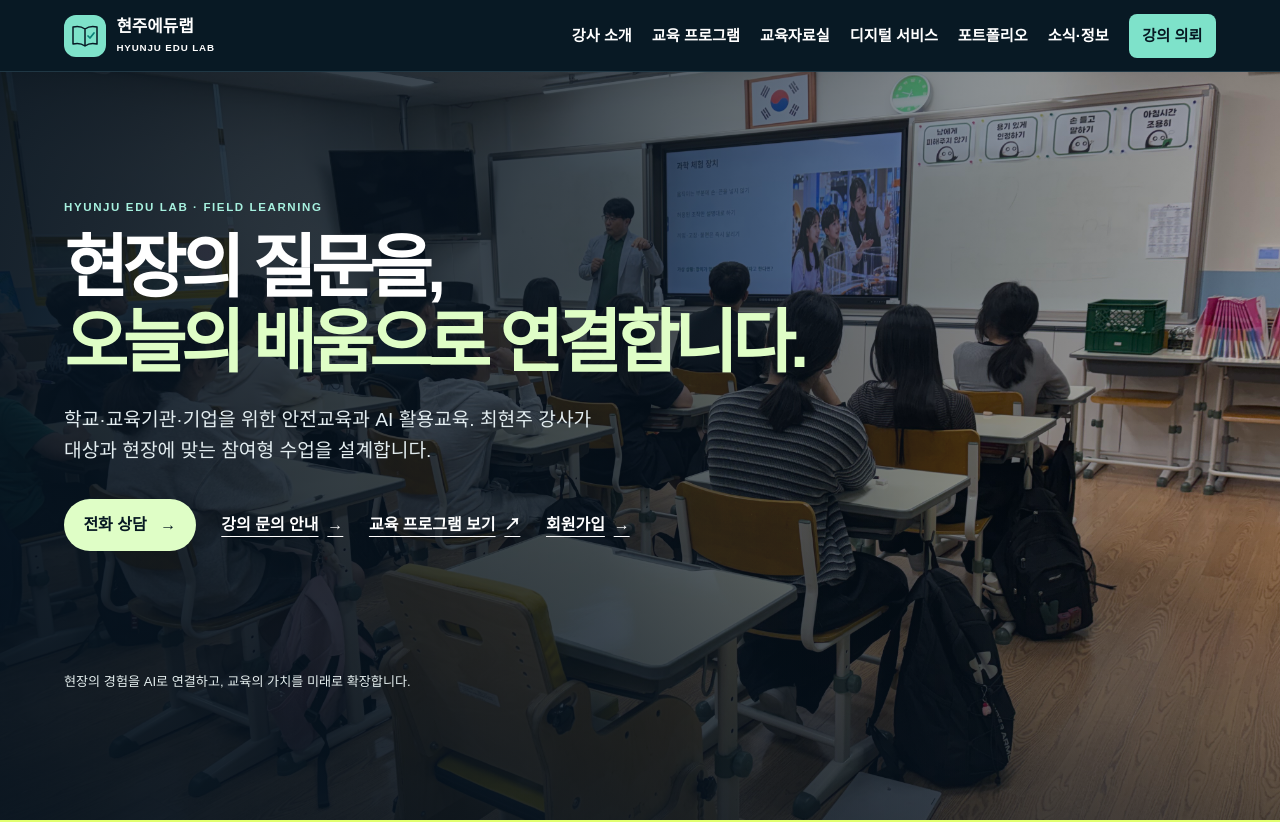
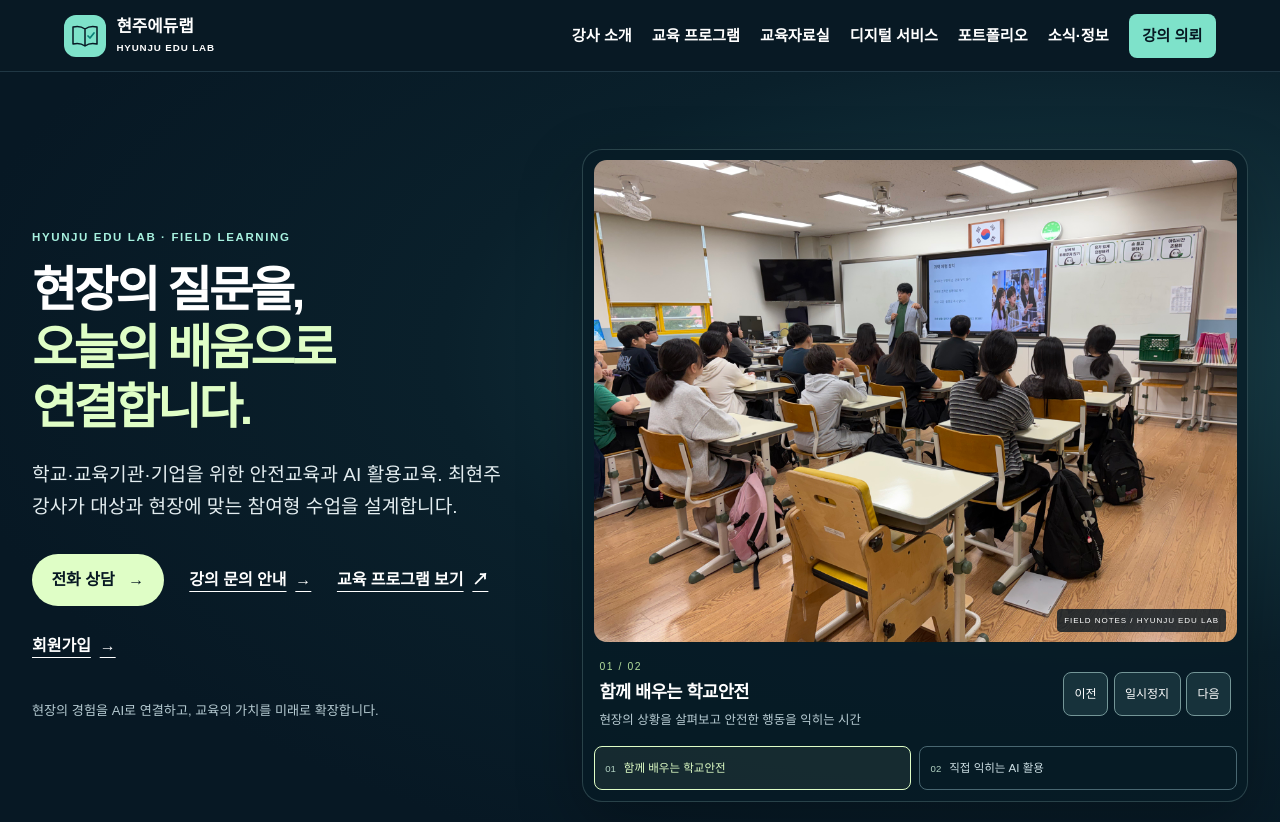
Before and after one commit to c7609chj8-dot/hyunju-edulab, a Next.js app: page / in a window 1280 px wide. Shown: the top 822 px of the page. Built offline with nearby package versions, Linux system fonts and the light colour scheme.

Commit message:
Show full-frame hero photos with accessible fading gallery

```diff
--- a/app/globals.css
+++ b/app/globals.css
@@ -185,19 +185,44 @@ body { color: #142230; background: #f7f8f4; }
 
 .home-page { overflow: clip; background: #f7f8f4; }
 .home-page .home-kicker { margin: 0 0 1rem; color: #0b978b; font-size: .72rem; font-weight: 800; letter-spacing: .14em; line-height: 1.3; }
-.home-hero { position: relative; display: grid; min-height: min(46rem, calc(100svh - 4.7rem)); overflow: hidden; color: white; background: #071824; isolation: isolate; }
-.home-hero-image { z-index: -2; object-fit: cover; object-position: 52% 56%; }
-.home-hero-scrim { position: absolute; z-index: -1; inset: 0; background: linear-gradient(90deg, #06131feb 0%, #06131fb8 47%, #06131f35 100%), linear-gradient(0deg, #06131f8c, transparent 45%); }
-.home-hero-content { align-self: center; width: min(72rem, calc(100% - 3rem)); padding-block: clamp(4rem, 10vw, 8.5rem); }
+.home-hero { position: relative; overflow: hidden; color: white; background: radial-gradient(ellipse at 85% 35%, #1a414b 0%, #0a202b 42%, #071824 75%); isolation: isolate; }
+.home-hero-layout { display: grid; align-items: center; gap: 2.5rem; padding-block: clamp(2.5rem, 6vw, 5rem); }
+.home-hero-content { min-width: 0; }
 .home-hero .home-kicker { color: #a7f1df; }
-.home-hero h1 { max-width: 52rem; font-size: clamp(2.35rem, 5.4vw, 5.3rem); font-weight: 850; line-height: 1.08; letter-spacing: -.078em; text-wrap: balance; }
+.home-hero h1 { max-width: 34rem; font-size: clamp(2.15rem, 3.8vw, 3.7rem); font-weight: 850; line-height: 1.2; letter-spacing: -.065em; text-wrap: balance; }
 .home-hero h1 span { display: block; color: #dffec6; }
 .home-hero-copy { max-width: 35rem; margin-top: 1.45rem; color: #e3edf0; font-size: clamp(1rem, 1.6vw, 1.2rem); word-break: keep-all; }
 .home-hero-actions { display: flex; flex-wrap: wrap; align-items: center; gap: 1.1rem 1.6rem; margin-top: 2rem; }
 .home-primary-button, .home-outline-button { display: inline-flex; align-items: center; justify-content: center; gap: .85rem; min-height: 3.25rem; padding: .7rem 1.15rem; border: 1px solid transparent; border-radius: 999px; background: #dffec6; color: #071823; font-weight: 800; transition: transform .2s ease, background .2s ease; }
 .home-primary-button:hover { background: white; transform: translateY(-2px); }
 .home-text-link, .home-dark-link { display: inline-flex; align-items: center; gap: .55rem; min-height: 44px; color: white; font-weight: 750; text-decoration: underline; text-underline-offset: .35em; }
-.home-hero-caption { max-width: 31rem; margin-top: clamp(4rem, 10vw, 7.5rem); color: #e5efef; font-size: .82rem; line-height: 1.6; }
+.home-hero-caption { max-width: 31rem; margin-top: 2rem; color: #b6cbd2; font-size: .82rem; line-height: 1.6; }
+.hero-gallery { min-width: 0; padding: .65rem; border: 1px solid #b4dedb33; border-radius: 1.25rem; background: #071b25c9; box-shadow: 0 1.5rem 4rem #0004; }
+.hero-gallery-stage { position: relative; aspect-ratio: 4 / 3; overflow: hidden; border-radius: .8rem; background: radial-gradient(ellipse at center, #35555e, #091923); }
+.hero-gallery-slide { position: absolute; inset: 0; opacity: 0; transition: opacity 1.1s ease-in-out; }
+.hero-gallery-slide[data-active="true"] { opacity: 1; }
+.hero-gallery-photo { object-fit: contain; }
+.hero-gallery-label { position: absolute; inset: auto .65rem .65rem auto; padding: .3rem .45rem; border-radius: .25rem; background: #071824c9; color: white; font-size: .5rem; letter-spacing: .12em; }
+.hero-gallery-footer { display: flex; flex-wrap: wrap; align-items: center; justify-content: space-between; gap: 1rem; padding: 1rem .35rem; }
+.hero-gallery-caption { flex: 1 1 14rem; }
+.hero-gallery-number { color: #b3dd9c; font-size: .65rem; letter-spacing: .15em; }
+.home-hero .hero-gallery-caption h2 { margin: .3rem 0; color: white; font-size: 1.1rem; letter-spacing: -.03em; line-height: 1.4; }
+.hero-gallery-caption > p:last-child { color: #b9cdd4; font-size: .78rem; }
+.hero-gallery-controls { display: flex; flex-wrap: wrap; gap: .35rem; }
+.hero-gallery-controls button { min-width: 44px; min-height: 44px; padding-inline: .65rem; border: 1px solid #749697; border-radius: .5rem; background: #17323b; color: white; font-size: .75rem; cursor: pointer; }
+.hero-gallery-controls button:hover { background: #2b4b54; }
+.hero-gallery-controls button:disabled { opacity: .7; cursor: default; }
+.hero-gallery-tabs { display: grid; grid-template-columns: repeat(2, minmax(0, 1fr)); gap: .5rem; }
+.hero-gallery-tabs button { display: flex; align-items: center; gap: .5rem; min-height: 44px; padding: .65rem; border: 1px solid #496771; border-radius: .5rem; color: #cddfe4; font-size: .72rem; text-align: start; cursor: pointer; }
+.hero-gallery-tabs button span { color: #b4d4c4; font-size: .6rem; }
+.hero-gallery-tabs button[aria-pressed="true"] { border-color: #dffec6; background: #dffec612; color: #dffec6; }
+.home-hero :focus-visible { outline-color: #dffec6; }
+@media (min-width: 60rem) {
+  .home-hero-layout { width: min(88rem, calc(100% - 4rem)); grid-template-columns: minmax(0, .9fr) minmax(0, 1.2fr); gap: clamp(2rem, 4vw, 4rem); }
+}
+@media (prefers-reduced-motion: reduce) {
+  .hero-gallery-slide { transition: none; }
+}
 .home-principles { background: #e1ff70; color: #071823; }
 .home-principles-inner { display: grid; gap: 1rem; padding-block: 1.1rem; }
 .home-principles p { font-size: .7rem; font-weight: 850; letter-spacing: .11em; }
--- /dev/null
+++ b/app/hero-gallery.tsx
@@ -0,0 +1,89 @@
+"use client";
+
+import Image from "next/image";
+import { useEffect, useRef, useState, useSyncExternalStore } from "react";
+
+const photos = [
+  { src: "/images/school-safety-class.jpg", title: "함께 배우는 학교안전", alt: "교실에서 학생들과 함께 진행하는 안전교육 현장", detail: "현장의 상황을 살펴보고 안전한 행동을 익히는 시간" },
+  { src: "/images/ai-workshop.jpg", title: "직접 익히는 AI 활용", alt: "참여자들이 노트북으로 실습하는 AI 활용교육 현장", detail: "직접 실습하며 수업과 업무에 적용하는 배움" },
+];
+
+function subscribeMotion(change: () => void) {
+  const media = window.matchMedia("(prefers-reduced-motion: reduce)");
+  media.addEventListener("change", change);
+  return () => media.removeEventListener("change", change);
+}
+
+export default function HeroGallery() {
+  const [active, setActive] = useState(0);
+  const [autoplay, setAutoplay] = useState(true);
+  const [hovered, setHovered] = useState(false);
+  const [focused, setFocused] = useState(false);
+  const [inView, setInView] = useState(true);
+  const gallery = useRef<HTMLDivElement>(null);
+  const reducedMotion = useSyncExternalStore(subscribeMotion, () => window.matchMedia("(prefers-reduced-motion: reduce)").matches, () => true);
+  const playing = autoplay && !reducedMotion && !hovered && !focused && inView;
+
+  useEffect(() => {
+    const observer = new IntersectionObserver(([entry]) => setInView(entry.isIntersecting), { threshold: .2 });
+    if (gallery.current) observer.observe(gallery.current);
+    return () => observer.disconnect();
+  }, []);
+
+  useEffect(() => {
+    if (!playing) return;
+    const timer = window.setInterval(() => {
+      if (document.visibilityState === "visible") setActive((index) => (index + 1) % photos.length);
+    }, 6500);
+    return () => window.clearInterval(timer);
+  }, [playing]);
+
+  function select(index: number) {
+    setAutoplay(false);
+    setActive((index + photos.length) % photos.length);
+  }
+
+  return (
+    <div
+      ref={gallery}
+      className="hero-gallery"
+      role="region"
+      aria-roledescription="사진 슬라이드"
+      aria-label="교육 현장 사진"
+      onMouseEnter={() => setHovered(true)}
+      onMouseLeave={() => setHovered(false)}
+      onFocusCapture={() => setFocused(true)}
+      onBlurCapture={(event) => { if (!event.currentTarget.contains(event.relatedTarget)) setFocused(false); }}
+      onKeyDown={(event) => {
+        if (event.key === "ArrowLeft" || event.key === "ArrowRight") {
+          event.preventDefault();
+          select(active + (event.key === "ArrowLeft" ? -1 : 1));
+        }
+      }}
+    >
+      <div className="hero-gallery-stage">
+        {photos.map((photo, index) => (
+          <div className="hero-gallery-slide" data-active={active === index} aria-hidden={active !== index} key={photo.src}>
+            <Image className="hero-gallery-photo" src={photo.src} alt={photo.alt} fill sizes="(min-width: 960px) 60vw, 100vw" preload={index === 0} />
+          </div>
+        ))}
+        <span className="hero-gallery-label" aria-hidden="true">FIELD NOTES / HYUNJU EDU LAB</span>
+      </div>
+      <div className="hero-gallery-footer">
+        <div className="hero-gallery-caption" aria-live={playing ? "off" : "polite"} aria-atomic="true">
+          <p className="hero-gallery-number">{String(active + 1).padStart(2, "0")} / {String(photos.length).padStart(2, "0")}</p>
+          <h2>{photos[active].title}</h2>
+          <p>{photos[active].detail}</p>
+        </div>
+        <div className="hero-gallery-controls" aria-label="사진 전환">
+          <button type="button" aria-label="이전 사진" onClick={() => select(active - 1)}>이전</button>
+          <button type="button" aria-label={autoplay && !reducedMotion ? "사진 자동 전환 멈추기" : "사진 자동 전환 시작하기"} disabled={reducedMotion} onClick={() => setAutoplay((value) => !value)}>{reducedMotion ? "수동 전환" : autoplay ? "일시정지" : "자동 재생"}</button>
+          <button type="button" aria-label="다음 사진" onClick={() => select(active + 1)}>다음</button>
+        </div>
+      </div>
+      <div className="hero-gallery-tabs" aria-label="사진 선택">
+        {photos.map((photo, index) => <button type="button" key={photo.src} aria-label={`${photo.title} 사진 보기`} aria-pressed={active === index} onClick={() => select(index)}><span aria-hidden="true">{String(index + 1).padStart(2, "0")}</span>{photo.title}</button>)}
+      </div>
+    </div>
+  );
+}
--- a/app/page.tsx
+++ b/app/page.tsx
@@ -5,6 +5,7 @@ import { programs } from "./programs";
 import { pageMetadata } from "./seo";
 import { teachingApproach } from "./teaching-approach";
 import { siteContact } from "./site-contact";
+import HeroGallery from "./hero-gallery";
 
 export const metadata = pageMetadata("/", "현주에듀랩 | 안전교육·AI 활용교육", "학교안전교육·건설산업안전교육·환경교육·AI 활용교육. 최현주 강사가 학교·교육기관·기업의 현장에 맞는 참여형 교육을 설계합니다.");
 
@@ -18,16 +19,8 @@ export default function Home() {
   return (
     <div className="home-page">
       <section className="home-hero" aria-labelledby="hero-title">
-        <Image
-          className="home-hero-image"
-          src="/images/school-safety-class.jpg"
-          alt="교실에서 학생들과 함께 진행하는 안전교육 현장"
-          fill
-          preload
-          sizes="100vw"
-        />
-        <div className="home-hero-scrim" />
-        <div className="shell home-hero-content">
+        <div className="shell home-hero-layout">
+        <div className="home-hero-content">
           <p className="home-kicker">HYUNJU EDU LAB · FIELD LEARNING</p>
           <h1 id="hero-title">
             현장의 질문을,
@@ -43,6 +36,8 @@ export default function Home() {
             <Link className="home-text-link" href="/signup">회원가입 <span aria-hidden="true">→</span></Link>
           </div>
           <p className="home-hero-caption">현장의 경험을 AI로 연결하고, 교육의 가치를 미래로 확장합니다.</p>
+        </div>
+        <HeroGallery />
         </div>
       </section>
 
```
Also changed, not shown: 1 other file (tests, documents, lock files or other folders).
